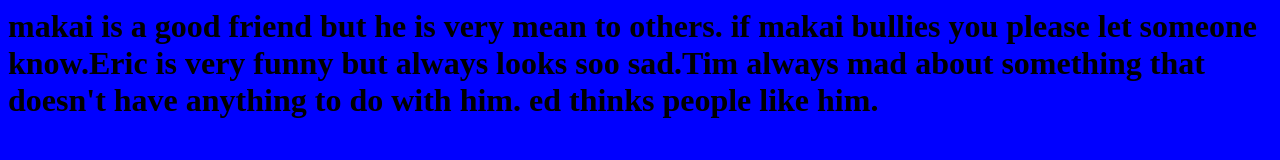
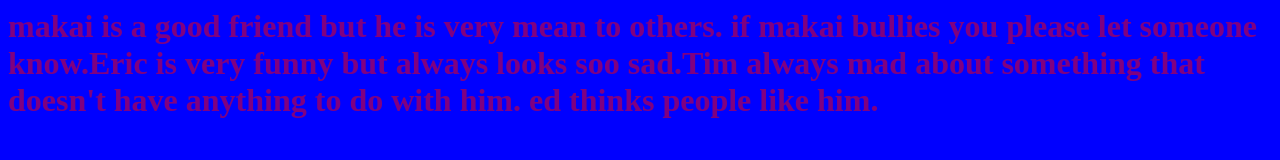
Before and after one commit to ksc215/help-for-all, a plain HTML site: page index.html in a window 1280 px wide. Drawn offline with Linux system fonts and the light colour scheme.

Commit message:
Update style.css

```diff
--- a/style.css
+++ b/style.css
@@ -1,2 +1,2 @@
 body {background-color:blue;}
-h1 {text-color:purple;}
+h1 {color:purple;}
```
